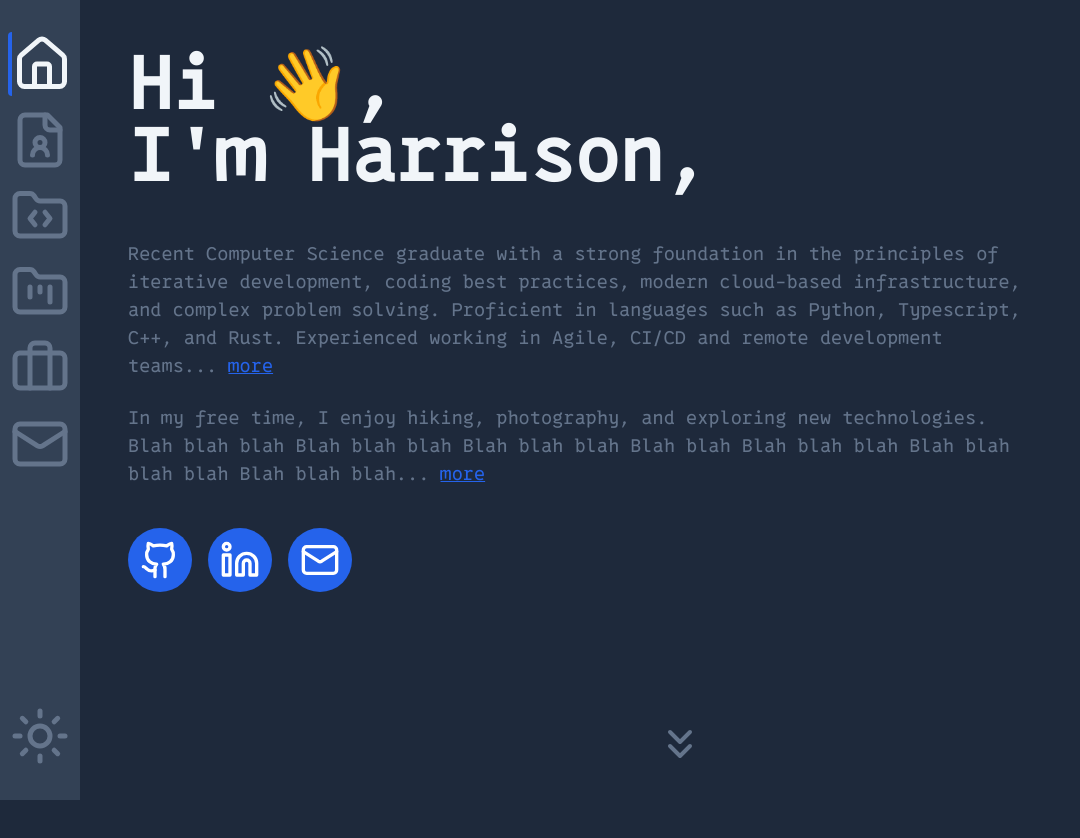
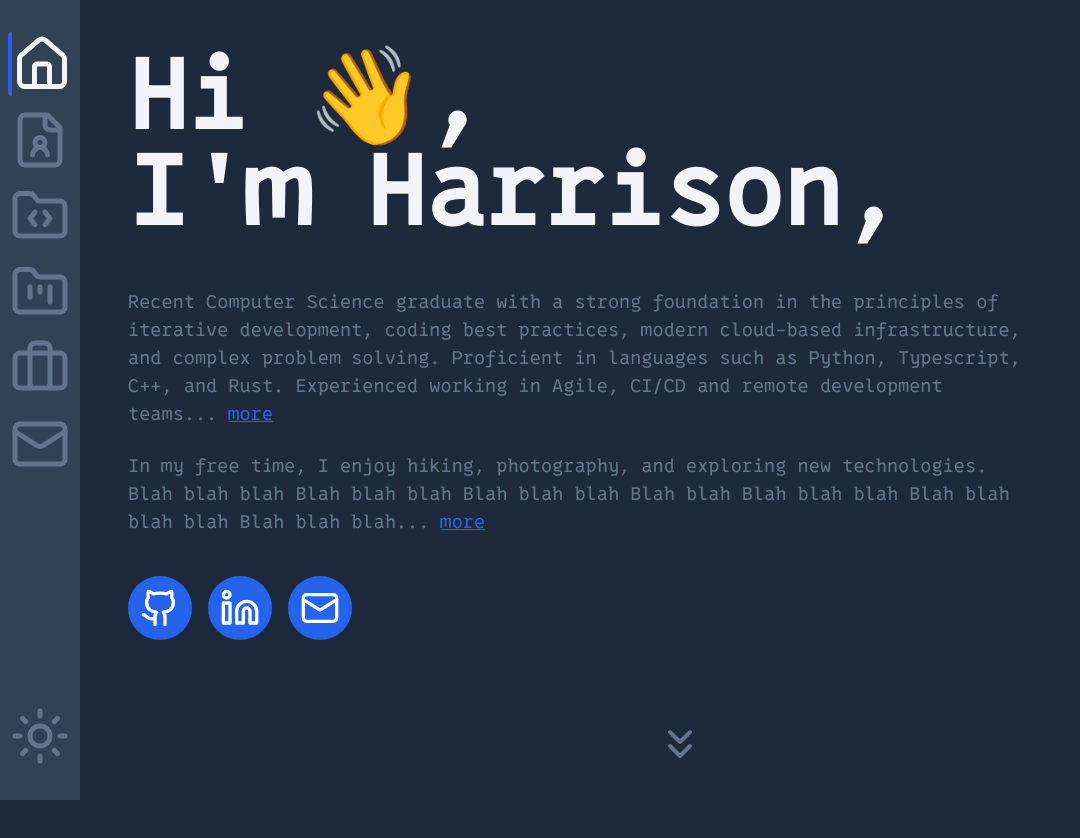
Before and after one commit to Harrison-Blair/personal-website, a Next.js app: page / in a window 1280 px wide. Shown: the top 838 px of the page, without its empty margins (0-1080 px from the left). Built offline with nearby package versions, Linux system fonts and the light colour scheme.

Commit message:
change width to 8xl

```diff
--- a/src/app/page.tsx
+++ b/src/app/page.tsx
@@ -5,11 +5,12 @@ import { Github, Linkedin, Mail, ChevronsDown } from 'lucide-react';
 export default function Home() {
   return (
     <div className="min-h-screen flex flex-col justify-between p-4"> {/* Flex layout with padding */}
-      <div className="flex flex-col justify-center items-start max-w-4xl"> {/* Center content vertically */}
-        <h1 className="text-7xl font-bold mb-12">
+      <div className="flex flex-col justify-center items-start"> {/* Center content vertically */}
+        <h1 className="text-8xl font-bold mb-12">
           Hi 👋,<br />
           I'm Harrison,
         </h1>
+        <div className="max-w-4xl">
           <p className="text-base md:text-lg mb-4 md:mb-6 text-[var(--secondary)]">
             Recent Computer Science graduate with a strong foundation in the principles of iterative development, coding
             best practices, modern cloud-based infrastructure, and complex problem solving. Proficient in languages such as
@@ -25,6 +26,7 @@ export default function Home() {
                 more
               </Link>
           </p>
+        </div>
         <div className="flex space-x-2 md:space-x-4 mt-4">
           <CircularButton
             href="https://github.com/Harrison-Blair"
```
Lines whose indentation alone changed are shown as unchanged.
